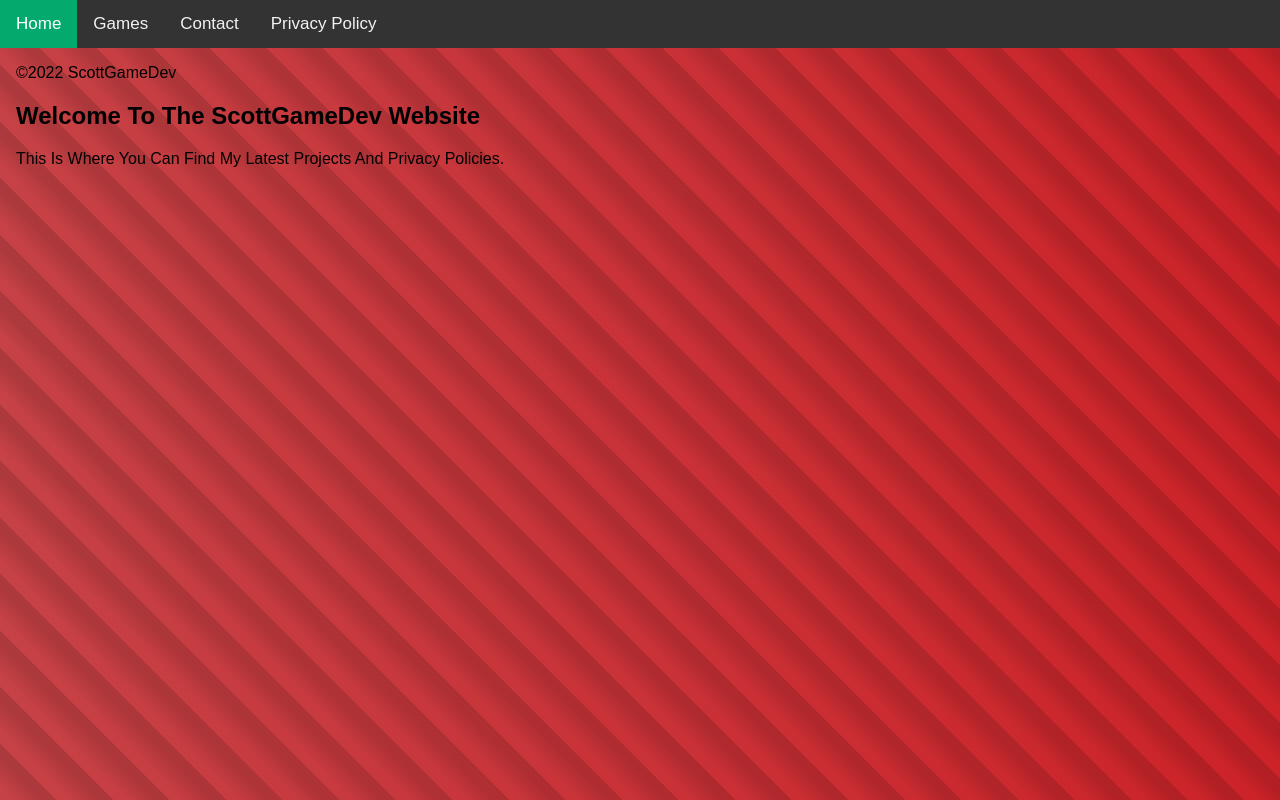
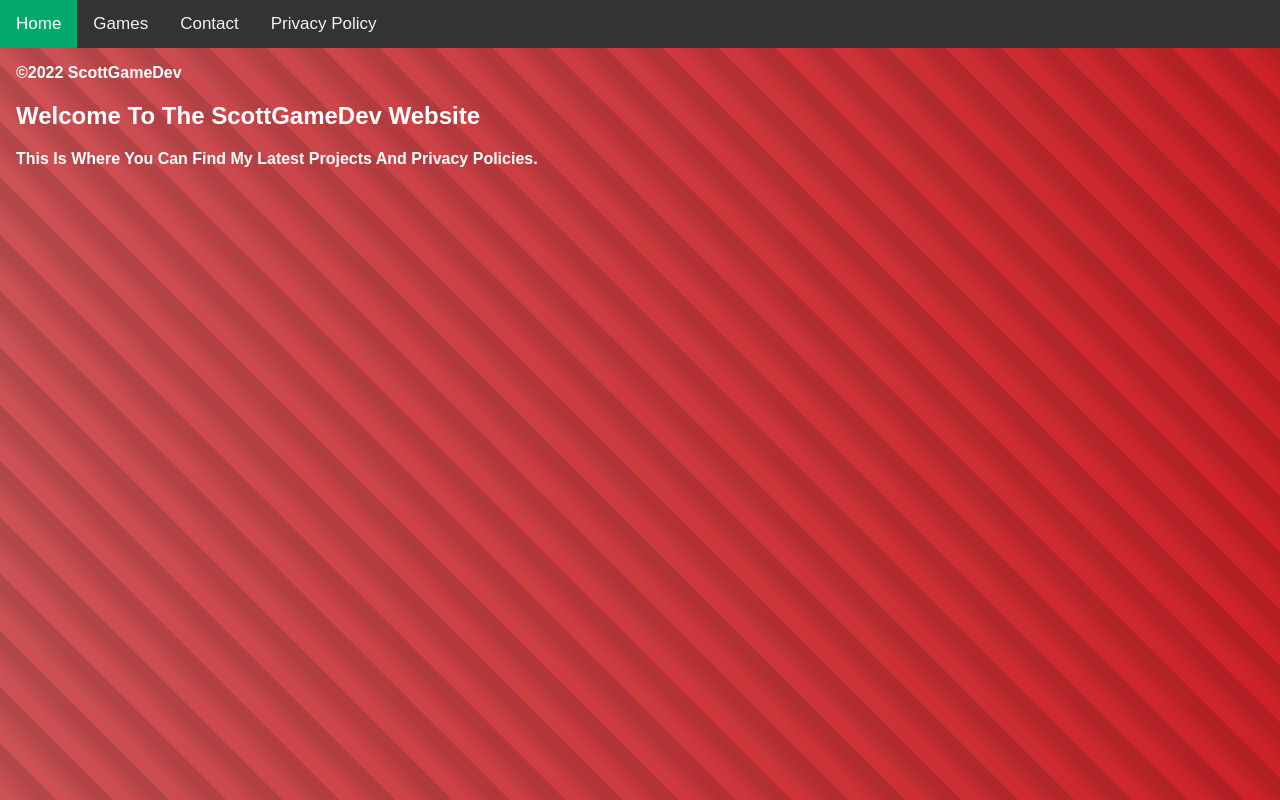
Before and after one commit to ScottGameDev/Scottgamedev.github.io, a plain HTML site: page index.html in a window 1280 px wide. Drawn offline with Linux system fonts and the light colour scheme.

Commit message:
UI Update

```diff
--- a/stylesheet.css
+++ b/stylesheet.css
@@ -4,5 +4,15 @@
     height: 100vh;
 }
 .animation-area {
-    background: repeating-linear-gradient( 45deg, rgba(0, 0, 0, 0.2), rgba(0, 0, 0, 0.2) 10px, rgba(0, 0, 0, 0.3) 30px, rgba(0, 0, 0, 0.3) 40px ),linear-gradient(to left, #ff2b32, #f75257)
+    background: repeating-linear-gradient( 45deg, rgba(0, 0, 0, 0.2), rgba(0, 0, 0, 0.2) 10px, rgba(0, 0, 0, 0.3) 30px, rgba(0, 0, 0, 0.3) 40px ),linear-gradient(to left, #ff2b32, #ff666b)
 }
+p {
+    color: white;
+    font-weight: bold;
+    font-family: Arial, Helvetica, sans-serif;
+}
+h2 {
+    color: white;
+    font-weight: bold;
+    font-family: Arial, Helvetica, sans-serif;
+}
```
